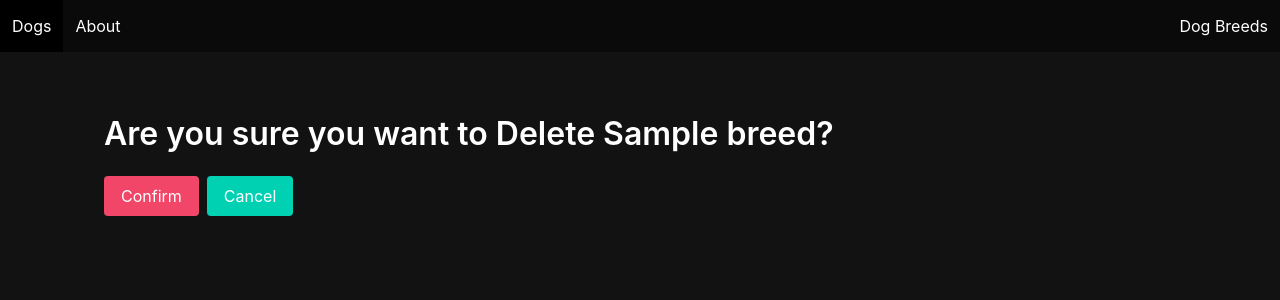
After one commit to rlegler2012/dog-collector-django, a Django app: template main_app/templates/breed_delete_confirmation.html in a window 1280 px wide. The commit adds this page. Shown: the top 300 px of the page. Run offline with Django 3.2, Linux system fonts and the light colour scheme; the template is opened without the code that fills it: most values are stand-ins (such as "Sample title", 1, 10 or a date in 2020).

Commit message:
delete route working

```diff
--- /dev/null
+++ b/main_app/templates/breed_delete_confirmation.html
@@ -0,0 +1,13 @@
+{% extends 'base.html' %}
+{% block content %}
+<h1 class="title pt-5">Are you sure you want to Delete {{breed.name}}?</h1>
+<form method="post">
+    {% csrf_token %}
+    <div class="buttons">
+    <!-- confirm breed delete -->
+        <input class="button is-danger" type="submit" value="Confirm" />
+        <!-- Redirect back to detail on cancel -->
+        <a class="button is-primary" href="{% url 'breed_detail' breed.pk %}">Cancel</a>
+    </div>
+</form>
+{% endblock %}
--- a/main_app/templates/breed_detail.html
+++ b/main_app/templates/breed_detail.html
@@ -8,13 +8,12 @@
 </div>
 <div class="detail__container">
     <div class="buttons">
-        <div class="buttons">
-    <a href="{% url 'breed_update' breed.pk %}" class="button is-info"> Updates
+        <a href="{% url 'breed_update' breed.pk %}" class="button is-info">
             <span class="icon">
                 <i class="fas fa-edit"></i>
             </span>
         </a>
-    <a href="" class="button is-danger">
+        <a href="{% url 'breed_delete' breed.pk %}" class="button is-danger">
             <span class="icon">
                 <i class="fas fa-trash-alt"></i>
             </span>
--- a/main_app/urls.py
+++ b/main_app/urls.py
@@ -7,7 +7,7 @@ urlpatterns = [
     path('breeds/', views.BreedList.as_view(), name="breed_list"),
     path('breeds/new', views.BreedCreate.as_view(), name="breed_create"),
     path('breeds/<int:pk>/', views.BreedDetail.as_view(), name="breed_detail"),
-    path('breeds/<int:pk>/update', views.BreedUpdate.as_view(), name="breed_update")
-    # path('breeds/<int:pk>/delete',views.BreedDelete.as_view(), name="breed_delete"),
+    path('breeds/<int:pk>/update', views.BreedUpdate.as_view(), name="breed_update"),
+    path('breeds/<int:pk>/delete',views.BreedDelete.as_view(), name="breed_delete"),
     # path('activitieslevel/', views.ActivityLevelList.as_view(), name="activitieslevel_list")
 ]
```
Also changed, not shown: main_app/views.py (+5 -9 lines). Lines whose indentation alone changed are shown as unchanged.
